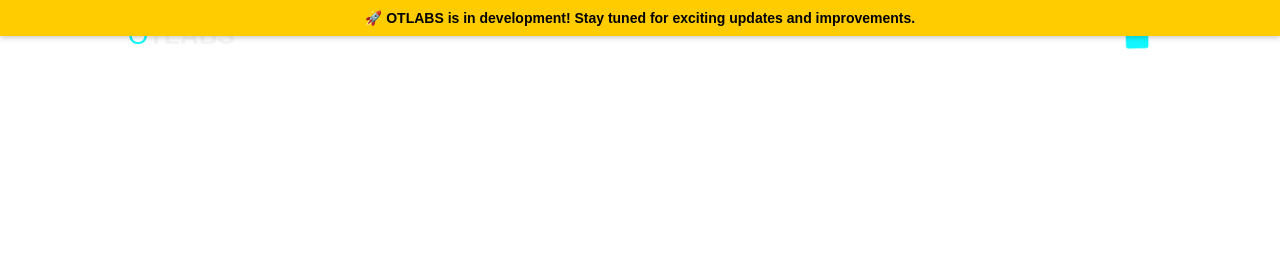
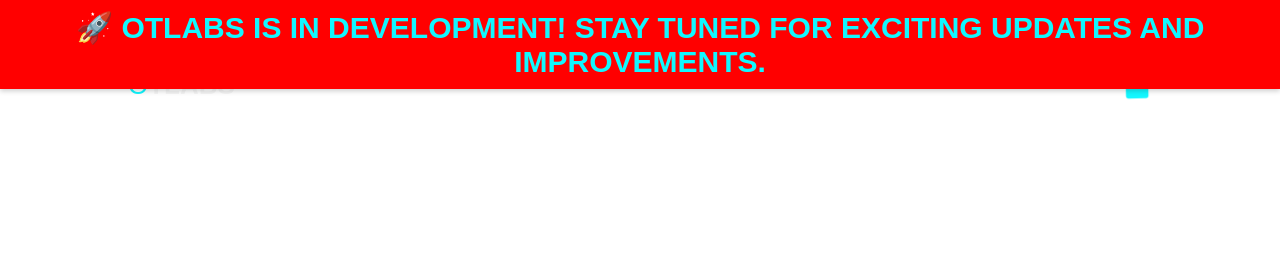
Before and after one commit to spaceeboy/otlabs, a plain HTML site: page index.html in a window 1280 px wide. Shown: the top 255 px of the page. Drawn offline with nearby package versions, Linux system fonts and the light colour scheme; a web font is replaced by a local one.

Commit message:
style.css

```diff
--- a/style.css
+++ b/style.css
@@ -36,18 +36,19 @@ body{
     min-height: 100vh;
 }
 .banner{
-  background: #ffcc00;  /* Yellow background */
-  color: #000;  /* Black text */
+  background: #ff0000;  /* Yellow background */
+  color: #12f7ff;  /* Black text */
   text-align: center;
   padding: 10px;
   font-weight: bold;
-  font-size: 14px;
+  font-size: 30px;
   position: fixed;
   width: 100%;
   top: 0;
   left: 0;
   z-index: 9999;
   box-shadow: 0px 2px 5px rgba(0, 0, 0, 0.2);
+  text-transform: uppercase;
 }
 .video-container{
     position: relative;
@@ -110,12 +111,14 @@ header{
 .logo{
     font-size: 26px;
     font-weight: 700;
+    margin-top: 50px;
 }
 span{
     color: var(--hover-color);
 }
 .navlist{
     display: flex;
+    margin-top: 50px;
 }
 .navlist a{
     color: var(--text-color);
```
